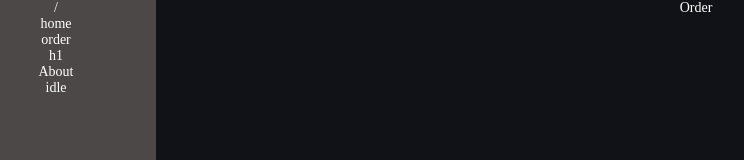
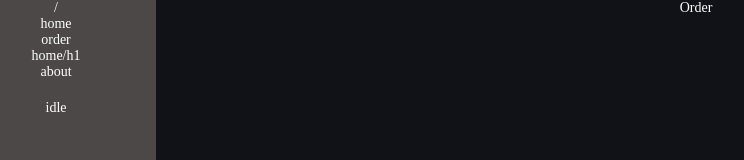
Before and after one commit to Dulun/vite-js-router, a React (Vite) app: page / in a window 1280 px wide. Shown: the top 160 px of the page, without its empty margins (44-788 px from the left). Built offline with nearby package versions, Linux system fonts and the light colour scheme.

Commit message:
refactor: 💡 layout sider bar links

```diff
--- a/src/pages/Layout/index.jsx
+++ b/src/pages/Layout/index.jsx
@@ -13,15 +13,33 @@ const Layout = () => {
   return (
     <div className={styles.container}>
       <div className={styles.sider}>
-        <Link to='/'>/</Link>
-        <br />
-        <Link to='/home'>home</Link>
-        <br />
-        <Link to='/order'>order</Link>
-        <br />
-        <Link to='/home/h1'>h1</Link>
-        <br />
-        <Link to='/about'>About</Link>
+        {[
+          {
+            to: '/',
+          },
+          {
+            to: '/home',
+          },
+          {
+            to: '/order',
+          },
+          {
+            to: '/home/h1',
+          },
+          {
+            to: '/about',
+          },
+        ].map((item, index) => {
+          return (
+            <div key={index}>
+              <Link to={item.to}>
+                {item.to.replace('/', '') || '/'}
+              </Link>
+              <br />
+            </div>
+          )
+        })}
+        <div style={{ height: '20px' }}></div>
         <div>{navigation.state}</div>
       </div>
       <div className={styles.content}>
```
